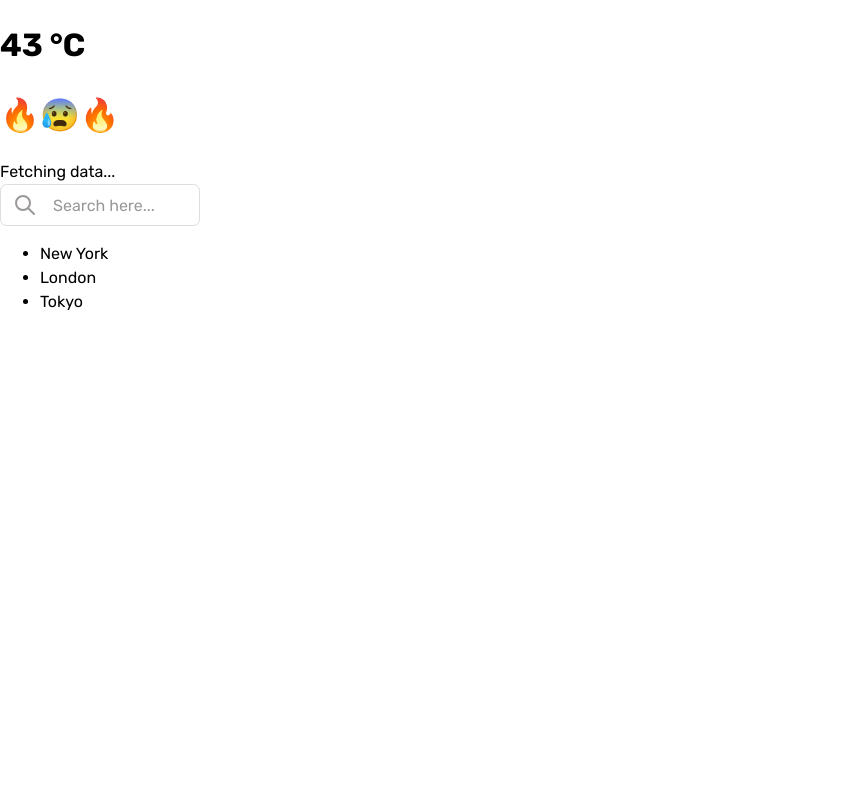
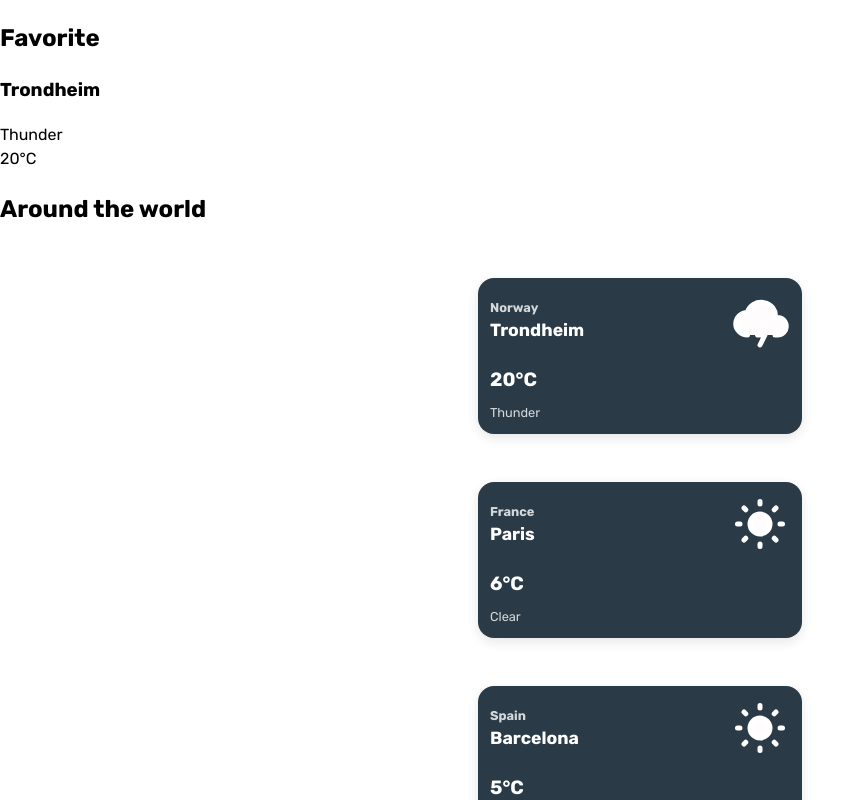
Before and after one commit to lassebaerlandstrand/IT2810-Whirlwind-Project-1, a React (Vite) app: page / in a window 1280 px wide. Shown: the top 800 px of the page, without its empty margins (0-865 px from the left). Built offline with nearby package versions, Linux system fonts and the light colour scheme; no server answers.

Commit message:
Add: Fixed styling of cards

```diff
--- a/src/components/ListWeatherCard/ListWeatherCard.module.css
+++ b/src/components/ListWeatherCard/ListWeatherCard.module.css
@@ -2,27 +2,58 @@
   background-color: #2a3b47;
   color: white;
   border-radius: 16px;
-  padding: 1rem;
-  width: 200px;
+  padding: 0.75rem;
+  width: 300px;
+  height: 150px;
   text-align: left;
   box-shadow: 0 4px 12px rgba(0, 0, 0, 0.1);
-  margin: 0.5rem;
+  margin: 1rem;
   font-family: 'Arial', sans-serif;
+  display: flex;
+  flex-direction: column;
+  justify-content: space-between;
 }
 
 .weatherTop {
   display: flex;
   justify-content: space-between;
   align-items: center;
+  margin-bottom: 0.5rem;
+}
+
+.weatherIcon {
+  font-size: 1.5rem;
+  max-width: 60px;
+  max-height: 60px;
+  color: white;
+}
+
+.locationInfo {
+  display: flex;
+  flex-direction: column;
+}
+
+.locationInfo h3 {
+  margin: 0;
+  font-size: 0.8rem;
+  opacity: 0.8;
+}
+
+.locationInfo h2 {
+  margin: 0;
+  font-size: 1.1rem;
+  font-weight: bold;
 }
 
 .temperature {
-  font-size: 1.5rem;
+  font-size: 1.2rem;
   font-weight: bold;
+  align-self: flex-start;
 }
 
 .weatherDescription {
   margin-top: 0.5rem;
-  font-size: 1rem;
+  font-size: 0.8rem;
   opacity: 0.8;
+  align-self: flex-start;
 }
--- a/src/components/ListWeatherCard/ListWeatherCard.tsx
+++ b/src/components/ListWeatherCard/ListWeatherCard.tsx
@@ -1,3 +1,4 @@
+import { IconCloud, IconCloudRain, IconCloudStorm, IconSun } from '@tabler/icons-react';
 import React from 'react';
 import styles from './ListWeatherCard.module.css';
 
@@ -14,15 +15,34 @@ const ListWeatherCard: React.FC<ListWeatherCardProps> = ({
   air_temperature,
   weather_description,
 }) => {
+  const renderWeatherIcon = (description: string) => {
+    switch (description.toLowerCase()) {
+      case 'clear':
+        return <IconSun className={styles.weatherIcon} />;
+      case 'cloudy':
+        return <IconCloud className={styles.weatherIcon} />;
+      case 'thunder':
+        return <IconCloudStorm className={styles.weatherIcon} />;
+      case 'mostly sunny':
+        return <IconSun className={styles.weatherIcon} />;
+      default:
+        return <IconCloudRain className={styles.weatherIcon} />;
+    }
+  };
+
   return (
     <div className={styles.weatherCard}>
       <div className={styles.weatherTop}>
-        <h3>
-          {city_name}, {country_name}
-        </h3>
+        <div className={styles.locationInfo}>
+          <h3>{country_name}</h3>
+          <h2>{city_name}</h2>
+        </div>
+        {renderWeatherIcon(weather_description)}
+      </div>
+      <div className={styles.weatherBottom}>
         <span className={styles.temperature}>{air_temperature}°C</span>
+        <p className={styles.weatherDescription}>{weather_description}</p>
       </div>
-      <p className={styles.weatherDescription}>{weather_description}</p>
     </div>
   );
 };
--- a/src/components/WeatherList/WeatherList.module.css
+++ b/src/components/WeatherList/WeatherList.module.css
@@ -1,7 +1,23 @@
 .weatherList {
   display: flex;
   flex-direction: column;
-  align-items: center;
   gap: 1rem;
   padding: 1rem;
+  justify-content: center;
+  align-items: center;
+  height: 100vh;
 }
+
+.favoriteLocation {
+  background-color: #2a3b47;
+  color: white;
+  border-radius: 16px;
+  padding: 1.5rem;
+  width: 250px;
+  text-align: center;
+  box-shadow: 0 4px 12px rgba(0, 0, 0, 0.2);
+}
+
+.favoriteLocation h2 {
+  margin-bottom: 0.5rem;
+}
--- a/src/components/WeatherList/WeatherList.tsx
+++ b/src/components/WeatherList/WeatherList.tsx
@@ -13,7 +13,7 @@ interface WeatherListProps {
   weatherData: WeatherData[];
 }
 
-const WeatherList: React.FC<WeatherListProps> = ({weatherData}) => {
+const WeatherList: React.FC<WeatherListProps> = ({ weatherData }) => {
   return (
     <div className={styles.weatherList}>
       {weatherData.map((weather, index) => (
--- a/src/pages/Home/Home.tsx
+++ b/src/pages/Home/Home.tsx
@@ -1,36 +1,31 @@
-import { useState } from 'react';
-import Example from '../../components/Example/Example';
-import SearchBar from '../../components/SearchBar/SearchBar';
-import type { Location } from '../../types/api-types';
+import React, { useState } from 'react';
+import WeatherList from '../../components/WeatherList/WeatherList';
 
-const Home = () => {
-  const [cities] = useState<Location[]>([
-    { city_name: 'New York', country_name: 'USA', latitude: 40.7128, longitude: -74.006 },
-    { city_name: 'London', country_name: 'UK', latitude: 51.5074, longitude: -0.1278 },
-    { city_name: 'Tokyo', country_name: 'Japan', latitude: 35.6895, longitude: 139.6917 },
-  ]); // Dummy data, to be changed
-  const [filteredCities, setFilteredCities] = useState(cities);
+interface WeatherData {
+  city_name: string;
+  country_name: string;
+  air_temperature: number;
+  weather_description: string;
+}
 
-  const handleSearch = (searchQuery: string) => {
-    if (searchQuery === '') {
-      setFilteredCities(cities);
-    } else {
-      const filteredData = cities.filter((city) => city.city_name.toLowerCase().includes(searchQuery.toLowerCase()));
-      setFilteredCities(filteredData);
-    }
-  };
+const Home: React.FC = () => {
+  const [weatherData] = useState<WeatherData[]>([
+    { city_name: 'Trondheim', country_name: 'Norway', air_temperature: 20, weather_description: 'Thunder' },
+    { city_name: 'Paris', country_name: 'France', air_temperature: 6, weather_description: 'Clear' },
+    { city_name: 'Barcelona', country_name: 'Spain', air_temperature: 5, weather_description: 'Mostly sunny' },
+    { city_name: 'Madrid', country_name: 'Spain', air_temperature: -4, weather_description: 'Cloudy' },
+  ]);
 
   return (
     <div>
-      <h1>43 °C</h1>
-      <h1>🔥😰🔥</h1>
-      <Example />
-      <SearchBar onSearch={handleSearch} />
-      <ul>
-        {filteredCities.map((city, index) => (
-          <li key={index}>{city.city_name}</li>
-        ))}
-      </ul>
+      <h2>Favorite</h2>
+      <div>
+        <h3>Trondheim</h3>
+        <p>Thunder</p>
+        <p>20°C</p>
+      </div>
+      <h2>Around the world</h2>
+      <WeatherList weatherData={weatherData} />
     </div>
   );
 };
```
